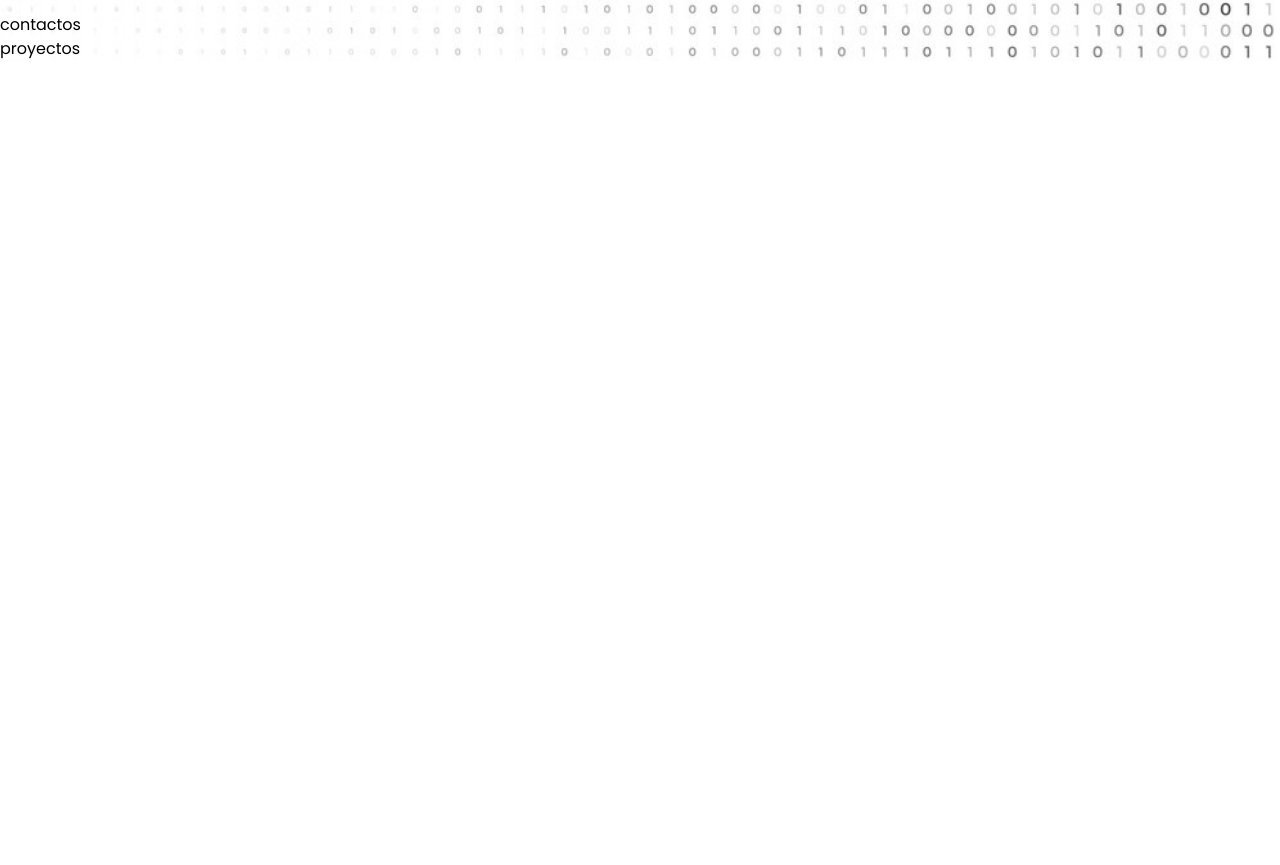
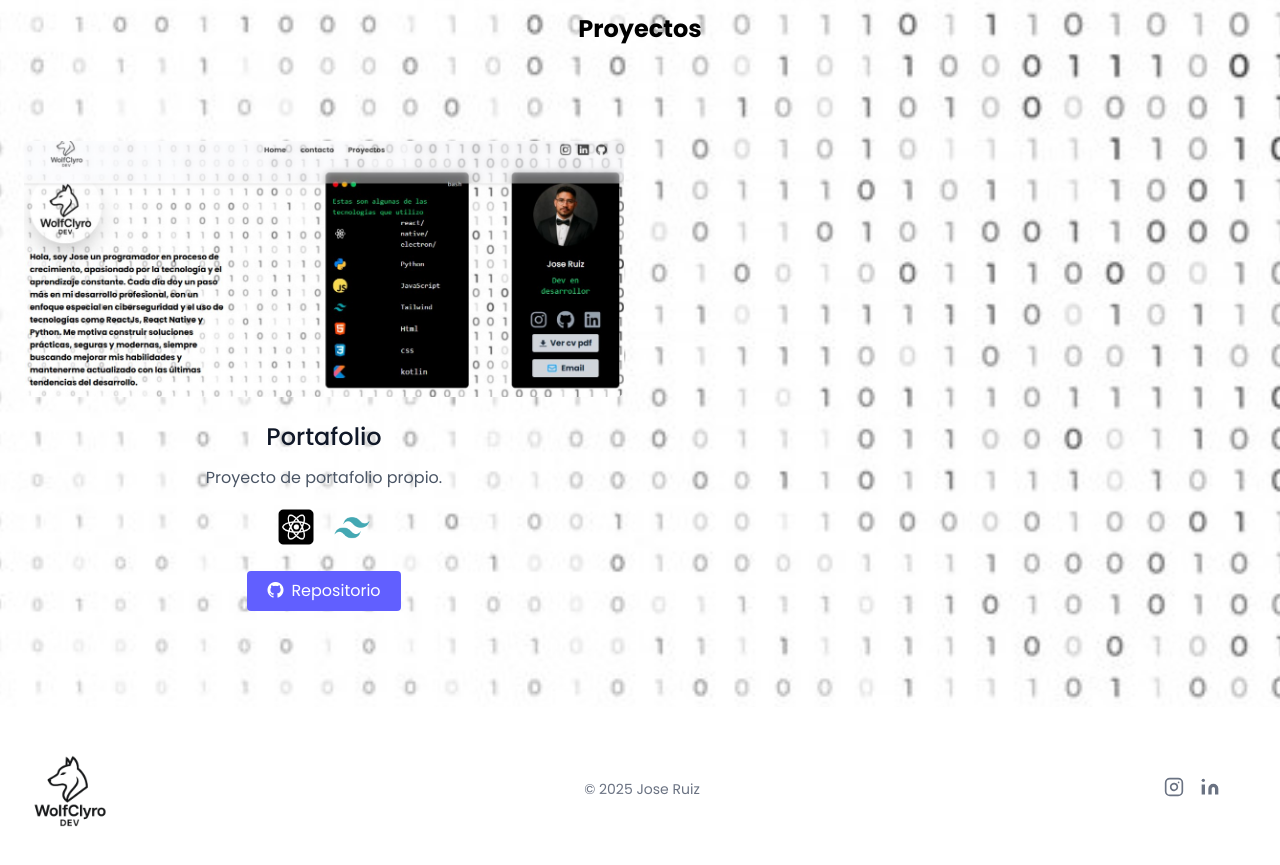
Before and after one commit to josewolfclyro/wolfclyro, a React (Vite) app: page / in a window 1280 px wide. Shown: the part 787-1652 px from the top of the page. Before the commit the page ends 848 px from the top, so only its background shows below. Built offline with nearby package versions, Linux system fonts and the light colour scheme.

Commit message:
agregar proyecto y footer

```diff
--- a/src/components/Hero/Hero.jsx
+++ b/src/components/Hero/Hero.jsx
@@ -10,6 +10,7 @@ import iconos5 from "../../assets/html.png";
 import iconos6 from "../../assets/css.png";
 import iconos7 from "../../assets/kotlin.png";
 import cv from "./../../assets/cv.pdf";
+import porta from "../../assets/printporta.jpg"
 
 export default function Hero() {
   const handleEmailClick = () => {
@@ -103,7 +104,7 @@ export default function Hero() {
                 </div>
               </div>
             </aside>
-            <div class="w-96 px-6 py-6  text-center bg-gray-800 rounded-lg lg:mt-0 xl:px-10 ml-4 ">
+            <div class="w-96 px-6 py-6  text-center bg-black rounded-lg lg:mt-0 xl:px-10 ml-4 ">
               <div class="space-y-4 xl:space-y-6">
                 <img
                   class="mx-auto rounded-full h-36 w-36"
@@ -113,7 +114,7 @@ export default function Hero() {
                 <div class="space-y-2">
                   <div class="flex justify-center items-center flex-col space-y-3 text-lg font-medium leading-6">
                     <h3 class="text-white">Jose Ruiz</h3>
-                    <p class="text-indigo-300">Dev en desarrollor</p>
+                    <p class="text-green-400 font-mono">Dev en desarrollor</p>
                     <div class="flex justify-center mt-5 space-x-5">
                       <a
                         href="https://www.instagram.com/josesixx20/"
@@ -217,8 +218,113 @@ export default function Hero() {
           </div>
         </div>
       </section>
-      <section id="contacto">contactos</section>
-      <section id="Proyectos"> proyectos </section>
+      <section id="contacto"></section>
+      <section id="Proyectos" className="text-gray-600 body-font">
+  <h1 className="text-black font-bold text-2xl text-center">Proyectos</h1>
+  <div className="container px-6 py-24 mx-auto">
+    <div className="flex flex-wrap -mx-4 -mb-10 text-center">
+      <div className="sm:w-1/2 mb-10 px-4">
+        <div className="rounded-lg h-64 overflow-hidden">
+          <img
+            alt="content"
+            className="hover:text-[#070707] transition-transform hover:scale-110 transform inline-block duration-300 object-cover object-center h-full w-full"
+            src={porta}
+          />
+        </div>
+        <h2 className="title-font text-2xl font-medium text-gray-900 mt-6 mb-3">
+          Portafolio
+        </h2>
+        <p className="leading-relaxed text-base">
+          Proyecto de portafolio propio.
+        </p>
+
+        {/* Contenedor de los íconos alineados */}
+        <div className="flex justify-center items-center gap-4 mt-4">
+          <img src={iconos} alt="Icono 1" className="w-10 h-10" />
+          <img src={iconos4} alt="Icono 2" className="w-10 h-10" />
+        </div>
+
+        <a
+          href="https://github.com/josewolfclyro/wolfclyro"
+          rel="noopener noreferrer"
+          target="_blank"
+        >
+          <button className="flex items-center gap-2 mx-auto mt-6 text-white bg-indigo-500 border-0 py-2 px-5 focus:outline-none hover:bg-indigo-600 rounded">
+            <i className="bi bi-github"></i>
+            Repositorio
+          </button>
+        </a>
+      </div>
+    </div>
+  </div>
+</section>
+<footer className="text-gray-600 body-font bg-white">
+  <div className="container px-5 py-8 mx-auto flex flex-col sm:flex-row items-center justify-between">
+
+    {/* Logo */}
+    <a href="#Home" className="flex items-center text-gray-900 mb-4 sm:mb-0">
+      <img
+        src={Logo}
+        alt="logo"
+        className="w-[100px] hover:scale-110 transition-transform duration-300"
+      />
+    </a>
+
+    {/* Texto de copyright */}
+    <p className="text-sm text-gray-500 text-center sm:text-left">
+      © 2025 Jose Ruiz
+    </p>
+
+    {/* Íconos sociales */}
+    <div className="flex justify-center sm:justify-start gap-4 mt-4 sm:mt-0">
+
+      {/* Instagram */}
+      <a
+        href="https://www.instagram.com/josesixx20/"
+        target="_blank"
+        rel="noopener noreferrer"
+        className="text-gray-500 hover:text-gray-800 transition-colors"
+      >
+        <svg fill="none" stroke="currentColor" strokeLinecap="round" strokeLinejoin="round" strokeWidth="2" className="w-5 h-5" viewBox="0 0 24 24">
+          <rect width="20" height="20" x="2" y="2" rx="5" ry="5" />
+          <path d="M16 11.37A4 4 0 1112.63 8 4 4 0 0116 11.37zm1.5-4.87h.01" />
+        </svg>
+      </a>
+
+      {/* LinkedIn */}
+      <a
+        href="https://www.linkedin.com/in/wolfclyro"
+        target="_blank"
+        rel="noopener noreferrer"
+        className="text-gray-500 hover:text-gray-800 transition-colors"
+      >
+        <svg fill="currentColor" className="w-5 h-5" viewBox="0 0 24 24">
+          <path d="M16 8a6 6 0 016 6v7h-4v-7a2 2 0 00-2-2 2 2 0 00-2 2v7h-4v-7a6 6 0 016-6zM2 9h4v12H2z" />
+          <circle cx="4" cy="4" r="2" />
+        </svg>
+      </a>
+
+      {/* GitHub */}
+      <a
+        href="https://github.com/josewolfclyro"
+        target="_blank"
+        rel="noopener noreferrer"
+        className="text-black hover:text-gray-800 transition-colors"
+      >
+        <svg
+          fill="currentColor"
+          viewBox="0 0 496 512"
+          className="w-6 h-6"
+          xmlns="http://www.w3.org/2000/svg"
+        >
+          <path d="M165.9 397.4c0 2-2.3 3.6-5.2 3.6-3.3.3-5.6-1.3-5.6-3.6... (truncado para brevedad)" />
+        </svg>
+      </a>
+    </div>
+  </div>
+</footer>
+
+
     </main>
   );
 }
```
Also changed, not shown: src/assets/printporta.jpg (added).
